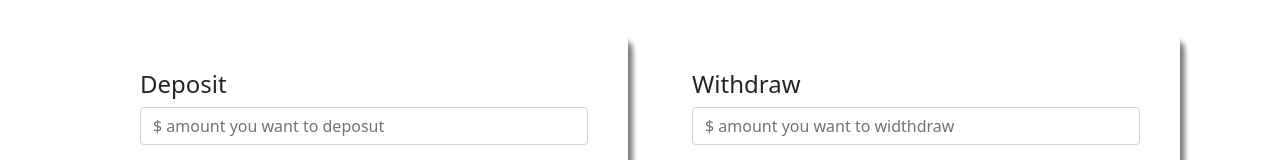
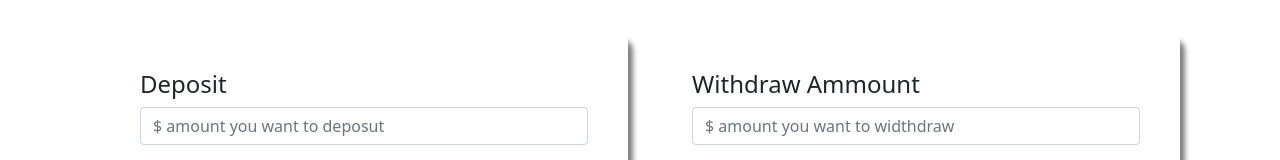
Before and after one commit to developermdimranislam/Sonali-Bank, a plain HTML site: page index.html in a window 1280 px wide. Both pictures are taken after a click on the button "Enter". Shown: the part 238-398 px from the top of the page. Drawn offline with nearby package versions, Linux system fonts and the light colour scheme.

Commit message:
creating my first repo

```diff
--- a/index.html
+++ b/index.html
@@ -54,7 +54,7 @@
             </div>
             <div class="col-md-6">
                 <div class="submit-area">
-                    <h4>Withdraw</h4>
+                    <h4>Withdraw Ammount</h4>
                     <input id="withdrawAmount" type="text" class="form-control" placeholder="$ amount you want to widthdraw">
                     <br>
                     <button id="addWithdraw" class="btn btn-success">Withdraw</button>
```
